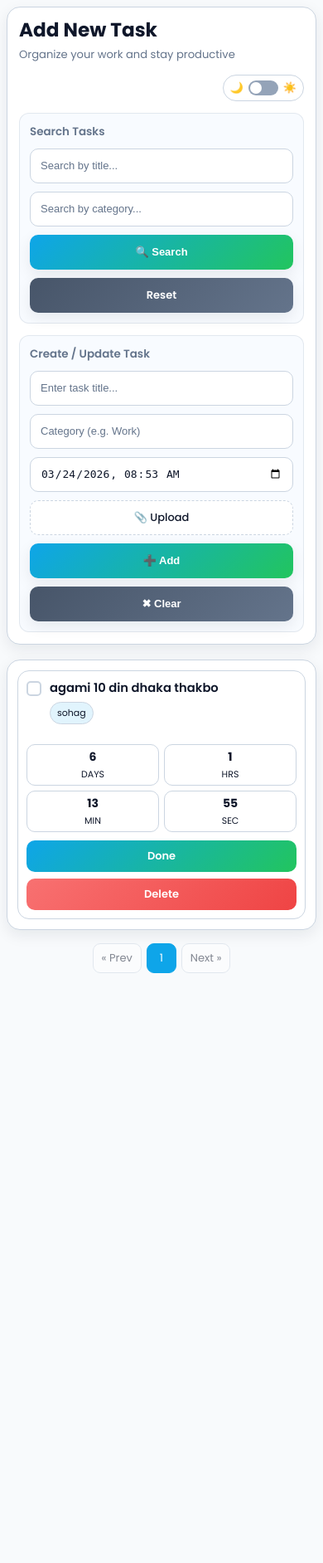
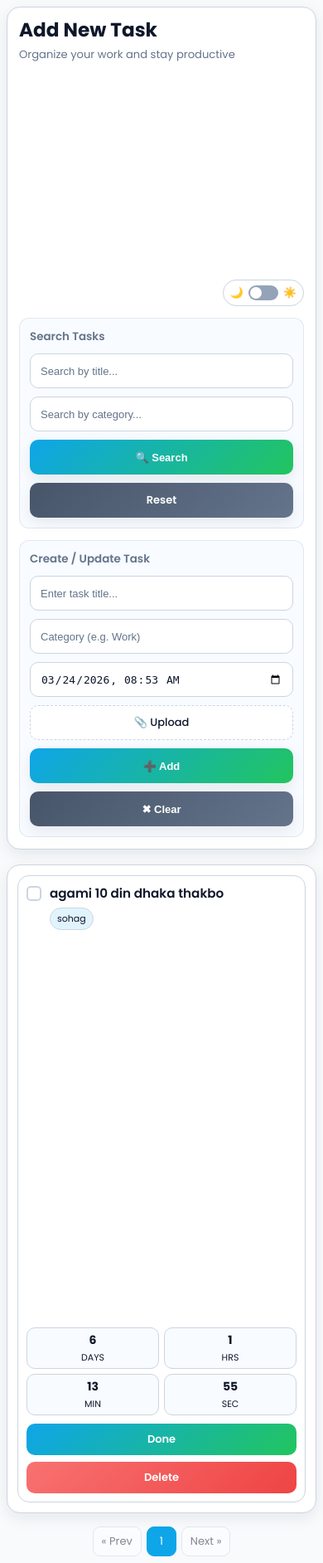
Before and after one commit to Sohagmia4047/todo_deploy, a Django app: page /todo/ in a window 390 px wide. Shown: the whole page at 83% size. Before the commit the page ends 1173 px from the top, so only its background shows below. Run offline with Django 5.2, Linux system fonts and the light colour scheme; data comes from the database, SQL or seed files in the repository.

Commit message:
Update todo.css

```diff
--- a/static/css/todo.css
+++ b/static/css/todo.css
@@ -30,18 +30,23 @@
     box-sizing: border-box;
 }
 
+html {
+    overflow-x: hidden;
+}
+
 body {
-    font-family: 'Poppins', sans-serif;
+    font-family: "Poppins", sans-serif;
     background: var(--bg);
     color: var(--text);
-    padding: 10px;
+    padding: 12px;
     transition: 0.3s ease;
     font-size: 14px;
+    overflow-x: hidden;
 }
 
 .container {
     width: 100%;
-    max-width: 980px;
+    max-width: 1100px;
     margin: 0 auto;
 }
 
@@ -60,10 +65,11 @@ body {
     align-items: flex-start;
     gap: 14px;
     margin-bottom: 16px;
+    flex-wrap: wrap;
 }
 
 .heading-wrap {
-    flex: 1;
+    flex: 1 1 300px;
     min-width: 0;
 }
 
@@ -111,15 +117,16 @@ body {
 }
 
 .search-grid {
-    grid-template-columns: minmax(0, 1.2fr) minmax(0, 1.2fr) 130px 100px;
+    grid-template-columns: repeat(4, minmax(0, 1fr));
 }
 
 .form-grid {
-    grid-template-columns: minmax(0, 2fr) minmax(0, 1.1fr) minmax(0, 1.15fr) minmax(0, 0.9fr) 100px 100px;
+    grid-template-columns: 2fr 1.2fr 1.2fr 1fr auto auto;
 }
 
 .field-group {
     width: 100%;
+    min-width: 0;
 }
 
 input {
@@ -161,6 +168,7 @@ input:focus {
     transition: 0.25s ease;
     font-size: 13px;
     font-weight: 500;
+    min-width: 110px;
 }
 
 .file-upload:hover {
@@ -173,7 +181,8 @@ input:focus {
 }
 
 .btn,
-.reset-link {
+.reset-link,
+.clear-btn {
     min-height: 42px;
     padding: 8px 14px;
     border-radius: 10px;
@@ -220,13 +229,15 @@ input:focus {
 
 .show-part {
     display: flex;
+    align-items: stretch;
     justify-content: space-between;
-    gap: 12px;
+    gap: 14px;
     border: 1px solid var(--border);
     border-radius: 14px;
     padding: 12px;
     margin-bottom: 12px;
     background: var(--card);
+    flex-wrap: wrap;
 }
 
 .show-part:last-child {
@@ -239,7 +250,7 @@ input:focus {
 }
 
 .left {
-    flex: 1 1 auto;
+    flex: 1 1 520px;
     min-width: 0;
 }
 
@@ -248,14 +259,19 @@ input:focus {
     gap: 12px;
     align-items: center;
     width: 100%;
+    min-width: 0;
 }
 
 .todo-item-left {
     display: flex;
     gap: 10px;
     align-items: flex-start;
-    flex: 1;
+    flex: 1 1 auto;
     min-width: 0;
+}
+
+.todo-check {
+    flex-shrink: 0;
 }
 
 .todo-check input {
@@ -287,18 +303,19 @@ input:focus {
 }
 
 .todo-content {
-    flex: 1;
+    flex: 1 1 auto;
     min-width: 0;
 }
 
 .title {
     display: inline-block;
-    font-size: 0.92rem;
+    font-size: 0.95rem;
     font-weight: 600;
     color: var(--text);
     cursor: pointer;
     margin-bottom: 6px;
     word-break: break-word;
+    line-height: 1.45;
 }
 
 .title:hover {
@@ -348,8 +365,8 @@ input:focus {
 }
 
 .right {
-    width: 290px;
-    flex-shrink: 0;
+    flex: 0 1 280px;
+    min-width: 220px;
     display: flex;
     flex-direction: column;
     justify-content: center;
@@ -379,6 +396,7 @@ input:focus {
     align-items: center;
     font-size: 11px;
     text-transform: uppercase;
+    background: var(--card-soft);
 }
 
 .deadline-format h4 {
@@ -397,7 +415,7 @@ input:focus {
 
 .right-control {
     display: grid;
-    grid-template-columns: repeat(2, 1fr);
+    grid-template-columns: repeat(2, minmax(0, 1fr));
     gap: 8px;
 }
 
@@ -414,6 +432,7 @@ input:focus {
     justify-content: center;
     transition: 0.25s ease;
     color: white;
+    min-width: 0;
 }
 
 .green {
@@ -436,6 +455,7 @@ input:focus {
     display: flex;
     flex-direction: column;
     gap: 8px;
+    max-width: calc(100vw - 24px);
 }
 
 .toast {
@@ -446,6 +466,7 @@ input:focus {
     box-shadow: var(--shadow);
     transition: 0.5s ease;
     font-size: 13px;
+    word-break: break-word;
 }
 
 .toast.error {
@@ -555,7 +576,7 @@ input:focus {
     font-size: 13px;
 }
 
-/* Tablet */
+/* Large tablet */
 @media (max-width: 992px) {
     .container {
         max-width: 860px;
@@ -573,8 +594,14 @@ input:focus {
         flex-direction: column;
     }
 
+    .left,
     .right {
         width: 100%;
+        min-width: 0;
+    }
+
+    .right {
+        flex: 1 1 auto;
     }
 
     .right-time {
@@ -650,16 +677,17 @@ input:focus {
     .todo-image,
     .todo-image img {
         width: 100%;
-        height: 150px;
+        height: 180px;
     }
 
     .right {
         width: 100%;
+        min-width: 0;
     }
 
     .deadline {
         display: grid;
-        grid-template-columns: repeat(2, 1fr);
+        grid-template-columns: repeat(2, minmax(0, 1fr));
         width: 100%;
     }
 
@@ -673,7 +701,9 @@ input:focus {
 
     .btn-outline,
     .btn,
-    .reset-link {
+    .reset-link,
+    .clear-btn,
+    .file-upload {
         width: 100%;
     }
 
```
